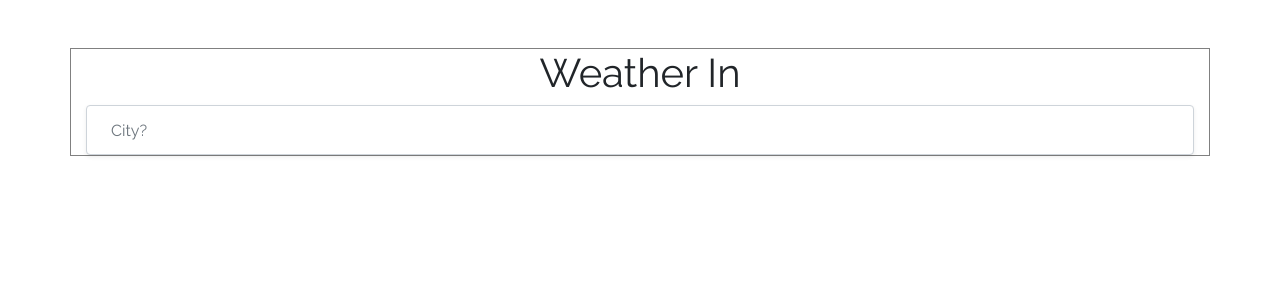
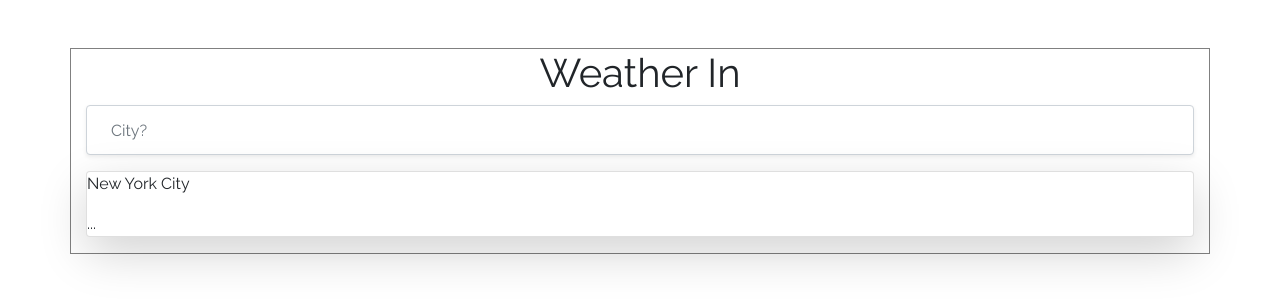
Before and after one commit to johnkellyebhohon/weatherapp, a plain HTML site: page index.html in a window 1280 px wide. Drawn offline with nearby package versions, Linux system fonts and the light colour scheme.

Commit message:
added card

```diff
--- a/index.html
+++ b/index.html
@@ -16,6 +16,12 @@
            placeholder="City?"
            auto-complete="off">
        </form>
+       <div class="card rounded my-3 shadow-lg back-card">
+           <div class="card-top text-centered">
+               <p>New York City</p>
+               <span>...</span>
+           </div>
+       </div>
    </div>
 </body>
 </html>
```
